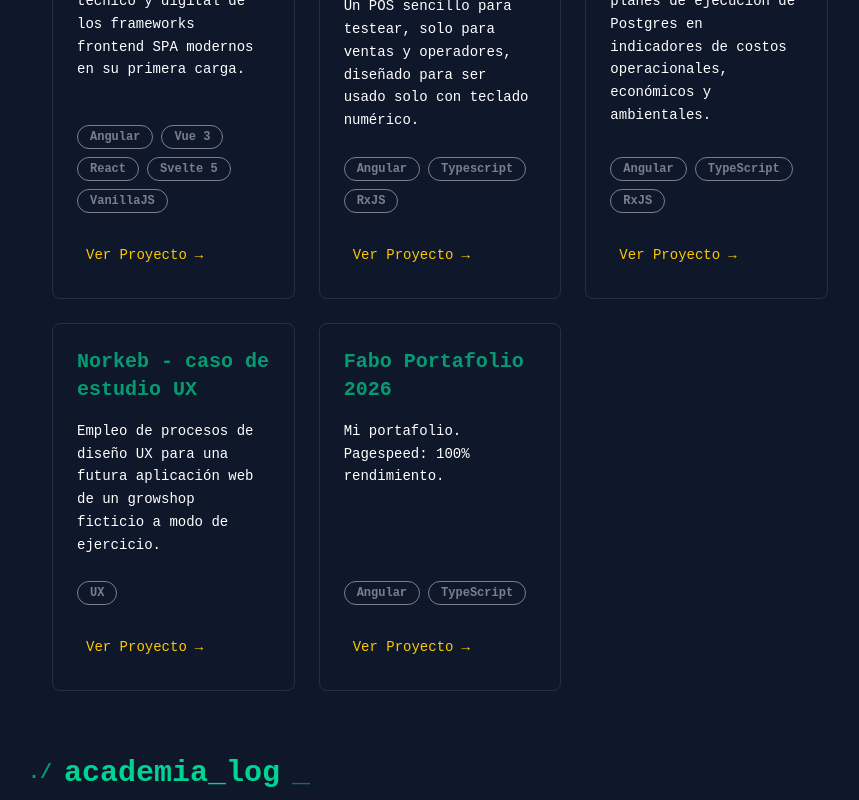
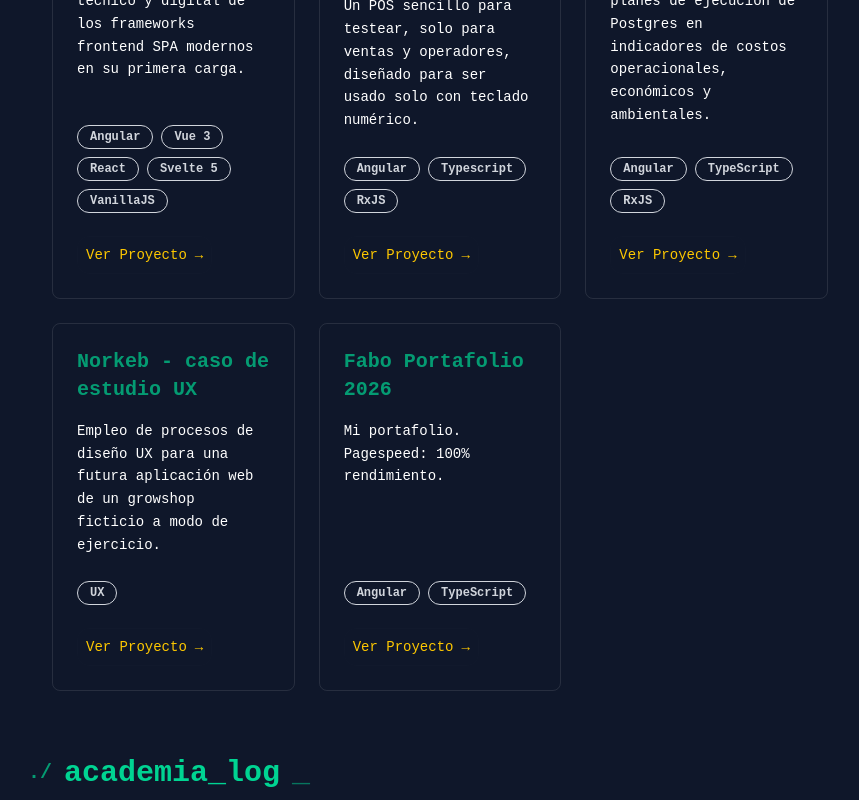
Before and after one commit to fabocv/fabocv, an Angular app in the folder fabocv/: page / in a window 1280 px wide. Shown: the part 1100-1900 px from the top of the page, without its empty margins (212-1071 px from the left). Built offline with nearby package versions, Linux system fonts and the light colour scheme.

Commit message:
mejoras de contrastes AA

```diff
--- a/fabocv/src/app/app.ts
+++ b/fabocv/src/app/app.ts
@@ -1,4 +1,5 @@
 import { Component, signal } from '@angular/core';
+import { Meta, Title } from '@angular/platform-browser';
 import { RouterOutlet } from '@angular/router';
 
 @Component({
@@ -8,5 +9,20 @@ import { RouterOutlet } from '@angular/router';
   styleUrl: './app.css'
 })
 export class App {
-  protected readonly title = signal('fabocv');
+  //protected readonly title = signal('fabocv');
+
+  constructor(private meta: Meta, protected title: Title) {}
+
+  ngOnInit() {
+    // 3. Definir los metadatos
+    this.title.setTitle('Fabo | Full Stack Developer');
+
+    // addTags agrega las etiquetas si no existen, o updateTag las actualiza
+    this.meta.addTags([
+      { name: 'description', content: 'Portafolio profesional de Fabo. Desarrollador Full Stack experto en Angular, Tailwind CSS y Arquitectura de Software.' },
+      { name: 'author', content: 'Fabo' },
+      { name: 'keywords', content: 'Angular, Developer, Portfolio, Tailwind, TypeScript, Fabo' },
+      { name: 'robots', content: 'index, follow' }
+    ]);
+  }
 }
--- a/fabocv/src/app/features/home/home.html
+++ b/fabocv/src/app/features/home/home.html
@@ -1,9 +1,9 @@
 <section class="max-w-4xl my-12 mx-auto px-12 animate-fade-in-up">
     <h1 class="flex-row text-3xl text-emerald-300"><span class="animate-pulse px-2">></span>Fabo: 100% SemiSenior <span class="animate-pulse">_</span></h1>
 
-    <div class="my-8 bg-gray-800/50 text-gray-500 border rounded-xl p-4 text-xs md:text-sm">
-        <h2><span class="text-gray-500/50">Autor:</span> Fabián Leandro Catalán Vejar</h2>
-        <h2><span class="text-gray-500/50">Exper:</span> 3 años laborales</h2>
+    <div class="my-8 bg-gray-800/50 text-gray-100 border rounded-xl p-4 text-xs md:text-sm">
+        <h2><span class="text-yellow-400">Autor:</span> Fabián Leandro Catalán Vejar</h2>
+        <h2><span class="text-yellow-400">Exper:</span> 3 años laborales</h2>
     </div>
 
     <app-work/>
--- a/fabocv/src/app/shared/ui/atoms/TechBadge/TechBadge.ts
+++ b/fabocv/src/app/shared/ui/atoms/TechBadge/TechBadge.ts
@@ -5,7 +5,7 @@ import { ChangeDetectionStrategy, Component, Input } from '@angular/core';
   standalone: true,
   template: `
     <span class="px-3 py-1 text-xs font-semibold rounded-full border border-primary/30
-      text-gray-200/50 bg-primary/10 hover:bg-primary/20 transition-all duration-300 cursor-default">
+      text-gray-300 bg-primary hover:bg-primary/20 transition-all duration-300 cursor-default">
       {{ label }}
     </span>
   `,
--- a/fabocv/src/app/shared/ui/molecules/Work/Work.ts
+++ b/fabocv/src/app/shared/ui/molecules/Work/Work.ts
@@ -23,7 +23,7 @@ interface WorkEntry {
           <span class="animate-pulse text-emerald-400">_</span>
         </h2>
         <p class="text-sm text-gray-400 mt-2 font-mono">
-          [PROCESS] Fetching professional experience history...
+          [INFO] Historial de experiencia laboral y habilidades
         </p>
       </div>
 
--- a/fabocv/src/fira.css
+++ /dev/null
@@ -1,168 +0,0 @@
-/* cyrillic-ext */
-@font-face {
-  font-family: 'Fira Code';
-  font-style: normal;
-  font-weight: 300;
-  src: url(https://fonts.gstatic.com/s/firacode/v27/uU9NCBsR6Z2vfE9aq3bh0NSDulI.woff2) format('woff2');
-  unicode-range: U+0460-052F, U+1C80-1C8A, U+20B4, U+2DE0-2DFF, U+A640-A69F, U+FE2E-FE2F;
-}
-/* cyrillic */
-@font-face {
-  font-family: 'Fira Code';
-  font-style: normal;
-  font-weight: 300;
-  src: url(https://fonts.gstatic.com/s/firacode/v27/uU9NCBsR6Z2vfE9aq3bh2dSDulI.woff2) format('woff2');
-  unicode-range: U+0301, U+0400-045F, U+0490-0491, U+04B0-04B1, U+2116;
-}
-/* greek-ext */
-@font-face {
-  font-family: 'Fira Code';
-  font-style: normal;
-  font-weight: 300;
-  src: url(https://fonts.gstatic.com/s/firacode/v27/uU9NCBsR6Z2vfE9aq3bh0dSDulI.woff2) format('woff2');
-  unicode-range: U+1F00-1FFF;
-}
-/* greek */
-@font-face {
-  font-family: 'Fira Code';
-  font-style: normal;
-  font-weight: 300;
-  src: url(https://fonts.gstatic.com/s/firacode/v27/uU9NCBsR6Z2vfE9aq3bh3tSDulI.woff2) format('woff2');
-  unicode-range: U+0370-0377, U+037A-037F, U+0384-038A, U+038C, U+038E-03A1, U+03A3-03FF;
-}
-/* symbols2 */
-@font-face {
-  font-family: 'Fira Code';
-  font-style: normal;
-  font-weight: 300;
-  src: url(https://fonts.gstatic.com/s/firacode/v27/uU9NCBsR6Z2vfE9aq3bhZ_Wmh2uX.woff2) format('woff2');
-  unicode-range: U+2000-2001, U+2004-2008, U+200A, U+23B8-23BD, U+2500-259F;
-}
-/* latin-ext */
-@font-face {
-  font-family: 'Fira Code';
-  font-style: normal;
-  font-weight: 300;
-  src: url(https://fonts.gstatic.com/s/firacode/v27/uU9NCBsR6Z2vfE9aq3bh09SDulI.woff2) format('woff2');
-  unicode-range: U+0100-02BA, U+02BD-02C5, U+02C7-02CC, U+02CE-02D7, U+02DD-02FF, U+0304, U+0308, U+0329, U+1D00-1DBF, U+1E00-1E9F, U+1EF2-1EFF, U+2020, U+20A0-20AB, U+20AD-20C0, U+2113, U+2C60-2C7F, U+A720-A7FF;
-}
-/* latin */
-@font-face {
-  font-family: 'Fira Code';
-  font-style: normal;
-  font-weight: 300;
-  src: url(https://fonts.gstatic.com/s/firacode/v27/uU9NCBsR6Z2vfE9aq3bh3dSD.woff2) format('woff2');
-  unicode-range: U+0000-00FF, U+0131, U+0152-0153, U+02BB-02BC, U+02C6, U+02DA, U+02DC, U+0304, U+0308, U+0329, U+2000-206F, U+20AC, U+2122, U+2191, U+2193, U+2212, U+2215, U+FEFF, U+FFFD;
-}
-/* cyrillic-ext */
-@font-face {
-  font-family: 'Fira Code';
-  font-style: normal;
-  font-weight: 400;
-  src: url(https://fonts.gstatic.com/s/firacode/v27/uU9NCBsR6Z2vfE9aq3bh0NSDulI.woff2) format('woff2');
-  unicode-range: U+0460-052F, U+1C80-1C8A, U+20B4, U+2DE0-2DFF, U+A640-A69F, U+FE2E-FE2F;
-}
-/* cyrillic */
-@font-face {
-  font-family: 'Fira Code';
-  font-style: normal;
-  font-weight: 400;
-  src: url(https://fonts.gstatic.com/s/firacode/v27/uU9NCBsR6Z2vfE9aq3bh2dSDulI.woff2) format('woff2');
-  unicode-range: U+0301, U+0400-045F, U+0490-0491, U+04B0-04B1, U+2116;
-}
-/* greek-ext */
-@font-face {
-  font-family: 'Fira Code';
-  font-style: normal;
-  font-weight: 400;
-  src: url(https://fonts.gstatic.com/s/firacode/v27/uU9NCBsR6Z2vfE9aq3bh0dSDulI.woff2) format('woff2');
-  unicode-range: U+1F00-1FFF;
-}
-/* greek */
-@font-face {
-  font-family: 'Fira Code';
-  font-style: normal;
-  font-weight: 400;
-  src: url(https://fonts.gstatic.com/s/firacode/v27/uU9NCBsR6Z2vfE9aq3bh3tSDulI.woff2) format('woff2');
-  unicode-range: U+0370-0377, U+037A-037F, U+0384-038A, U+038C, U+038E-03A1, U+03A3-03FF;
-}
-/* symbols2 */
-@font-face {
-  font-family: 'Fira Code';
-  font-style: normal;
-  font-weight: 400;
-  src: url(https://fonts.gstatic.com/s/firacode/v27/uU9NCBsR6Z2vfE9aq3bhZ_Wmh2uX.woff2) format('woff2');
-  unicode-range: U+2000-2001, U+2004-2008, U+200A, U+23B8-23BD, U+2500-259F;
-}
-/* latin-ext */
-@font-face {
-  font-family: 'Fira Code';
-  font-style: normal;
-  font-weight: 400;
-  src: url(https://fonts.gstatic.com/s/firacode/v27/uU9NCBsR6Z2vfE9aq3bh09SDulI.woff2) format('woff2');
-  unicode-range: U+0100-02BA, U+02BD-02C5, U+02C7-02CC, U+02CE-02D7, U+02DD-02FF, U+0304, U+0308, U+0329, U+1D00-1DBF, U+1E00-1E9F, U+1EF2-1EFF, U+2020, U+20A0-20AB, U+20AD-20C0, U+2113, U+2C60-2C7F, U+A720-A7FF;
-}
-/* latin */
-@font-face {
-  font-family: 'Fira Code';
-  font-style: normal;
-  font-weight: 400;
-  src: url(https://fonts.gstatic.com/s/firacode/v27/uU9NCBsR6Z2vfE9aq3bh3dSD.woff2) format('woff2');
-  unicode-range: U+0000-00FF, U+0131, U+0152-0153, U+02BB-02BC, U+02C6, U+02DA, U+02DC, U+0304, U+0308, U+0329, U+2000-206F, U+20AC, U+2122, U+2191, U+2193, U+2212, U+2215, U+FEFF, U+FFFD;
-}
-/* cyrillic-ext */
-@font-face {
-  font-family: 'Fira Code';
-  font-style: normal;
-  font-weight: 600;
-  src: url(https://fonts.gstatic.com/s/firacode/v27/uU9NCBsR6Z2vfE9aq3bh0NSDulI.woff2) format('woff2');
-  unicode-range: U+0460-052F, U+1C80-1C8A, U+20B4, U+2DE0-2DFF, U+A640-A69F, U+FE2E-FE2F;
-}
-/* cyrillic */
-@font-face {
-  font-family: 'Fira Code';
-  font-style: normal;
-  font-weight: 600;
-  src: url(https://fonts.gstatic.com/s/firacode/v27/uU9NCBsR6Z2vfE9aq3bh2dSDulI.woff2) format('woff2');
-  unicode-range: U+0301, U+0400-045F, U+0490-0491, U+04B0-04B1, U+2116;
-}
-/* greek-ext */
-@font-face {
-  font-family: 'Fira Code';
-  font-style: normal;
-  font-weight: 600;
-  src: url(https://fonts.gstatic.com/s/firacode/v27/uU9NCBsR6Z2vfE9aq3bh0dSDulI.woff2) format('woff2');
-  unicode-range: U+1F00-1FFF;
-}
-/* greek */
-@font-face {
-  font-family: 'Fira Code';
-  font-style: normal;
-  font-weight: 600;
-  src: url(https://fonts.gstatic.com/s/firacode/v27/uU9NCBsR6Z2vfE9aq3bh3tSDulI.woff2) format('woff2');
-  unicode-range: U+0370-0377, U+037A-037F, U+0384-038A, U+038C, U+038E-03A1, U+03A3-03FF;
-}
-/* symbols2 */
-@font-face {
-  font-family: 'Fira Code';
-  font-style: normal;
-  font-weight: 600;
-  src: url(https://fonts.gstatic.com/s/firacode/v27/uU9NCBsR6Z2vfE9aq3bhZ_Wmh2uX.woff2) format('woff2');
-  unicode-range: U+2000-2001, U+2004-2008, U+200A, U+23B8-23BD, U+2500-259F;
-}
-/* latin-ext */
-@font-face {
-  font-family: 'Fira Code';
-  font-style: normal;
-  font-weight: 600;
-  src: url(https://fonts.gstatic.com/s/firacode/v27/uU9NCBsR6Z2vfE9aq3bh09SDulI.woff2) format('woff2');
-  unicode-range: U+0100-02BA, U+02BD-02C5, U+02C7-02CC, U+02CE-02D7, U+02DD-02FF, U+0304, U+0308, U+0329, U+1D00-1DBF, U+1E00-1E9F, U+1EF2-1EFF, U+2020, U+20A0-20AB, U+20AD-20C0, U+2113, U+2C60-2C7F, U+A720-A7FF;
-}
-/* latin */
-@font-face {
-  font-family: 'Fira Code';
-  font-style: normal;
-  font-weight: 600;
-  src: url(https://fonts.gstatic.com/s/firacode/v27/uU9NCBsR6Z2vfE9aq3bh3dSD.woff2) format('woff2');
-  unicode-range: U+0000-00FF, U+0131, U+0152-0153, U+02BB-02BC, U+02C6, U+02DA, U+02DC, U+0304, U+0308, U+0329, U+2000-206F, U+20AC, U+2122, U+2191, U+2193, U+2212, U+2215, U+FEFF, U+FFFD;
-}
```
